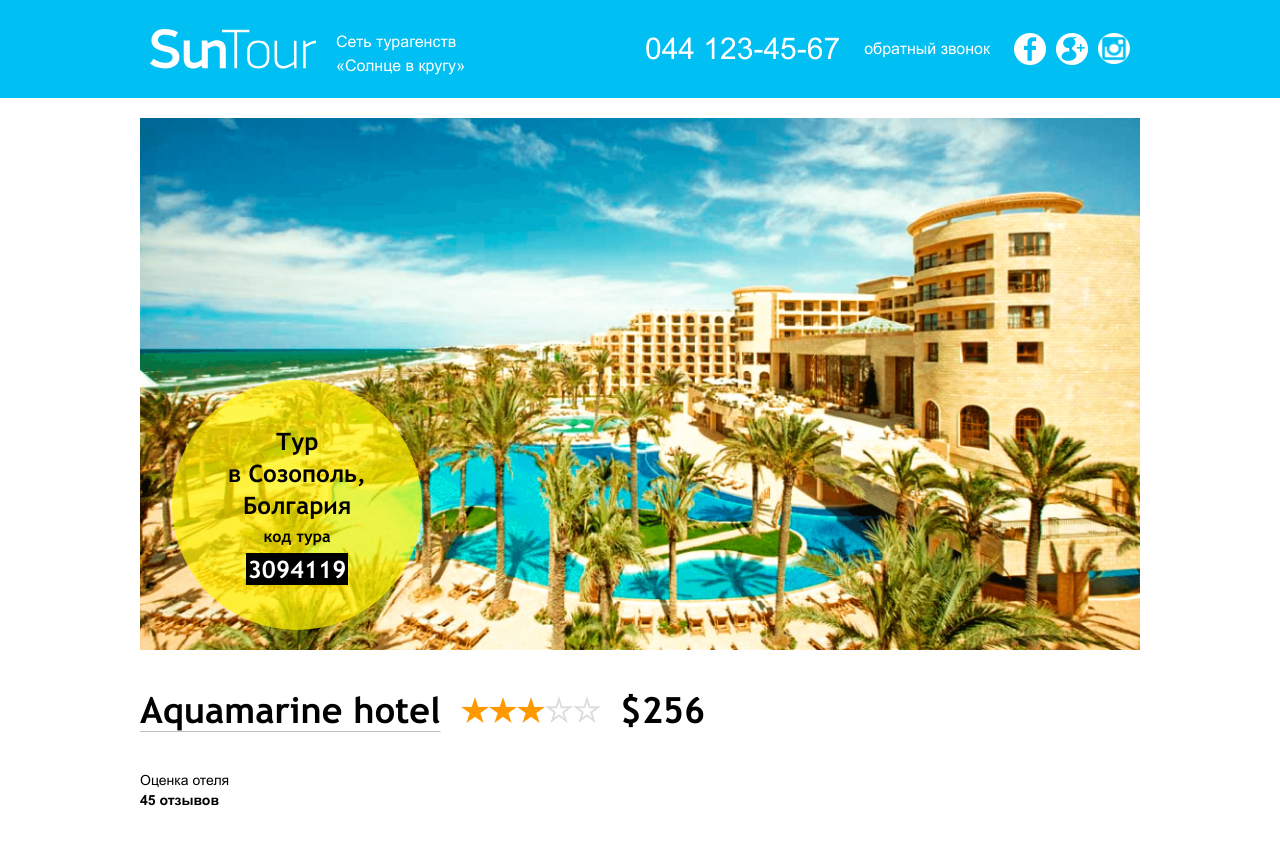
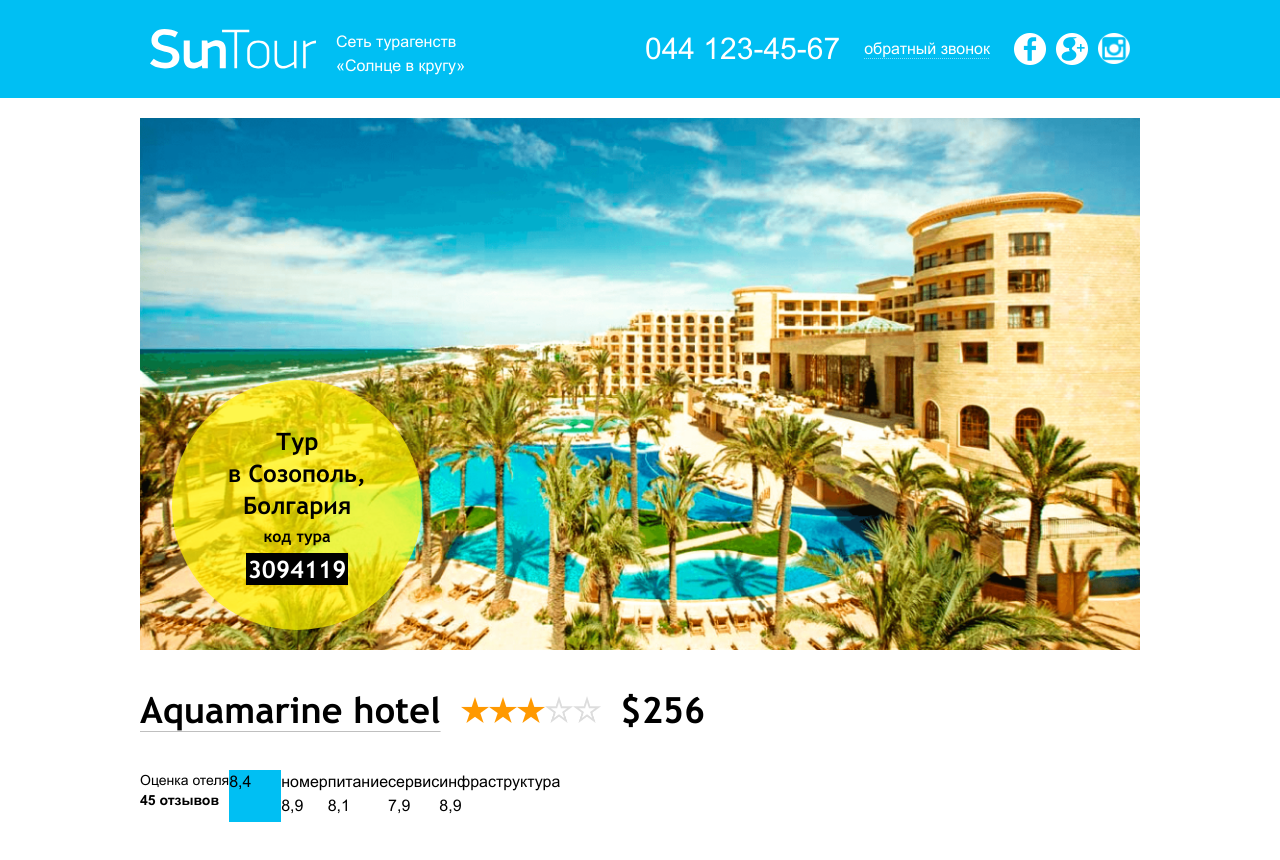
Before and after one commit to Maryna242/suntour, a website: page src/index.html in a window 1280 px wide. Drawn offline with nearby package versions, Linux system fonts and the light colour scheme; files that its build step writes are made by us from their sources.

Commit message:
добавлена дополнительная информация об отеле

```diff
--- a/src/index.html
+++ b/src/index.html
@@ -22,7 +22,7 @@
                     <a href="tel: 044 123-45-67" class="text-white text-3xl">
                         044 123-45-67
                     </a>
-                    <a href="" class="text-white text-base">
+                    <a href="" class="text-white text-base underline decoration-dotted decoration-1 underline-offset-4 decoration-white/50">
                         обратный звонок
                     </a>
                     <div class="flex">
@@ -85,7 +85,29 @@
                                 45 отзывов
                             </a>
                         </p>
-                        <div class="flex"></div>
+                        <div class="flex">
+                            <div class=" w-[52px] min-h-[52px] bg-[#00BFF3]">8,4</div>
+                            <div class="">
+                                номер
+                                <br/>
+                                8,9
+                            </div>
+                            <div class="">
+                                питание
+                                <br/>
+                                8,1
+                            </div>
+                            <div class="">
+                                сервис
+                                <br/>
+                                7,9
+                            </div>
+                            <div class="">
+                                инфраструктура
+                                <br/>
+                                8,9
+                            </div>
+                        </div>
                     </div>
                 </div>
                 <div class=""></div>
```
